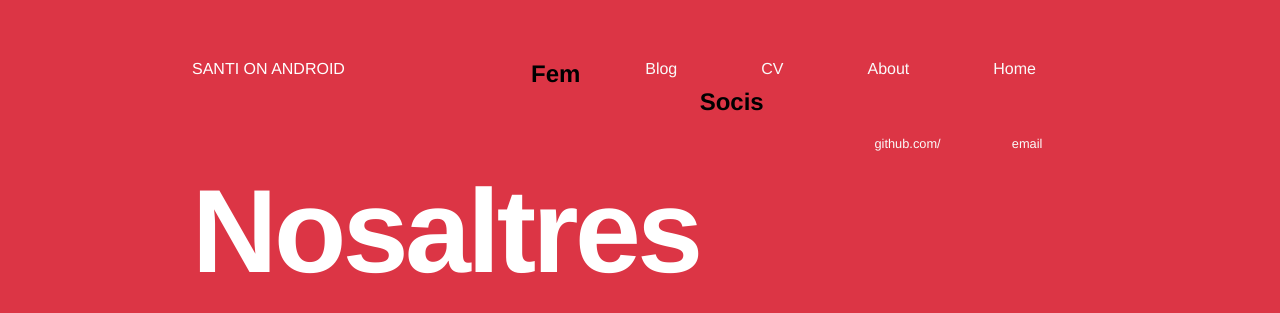
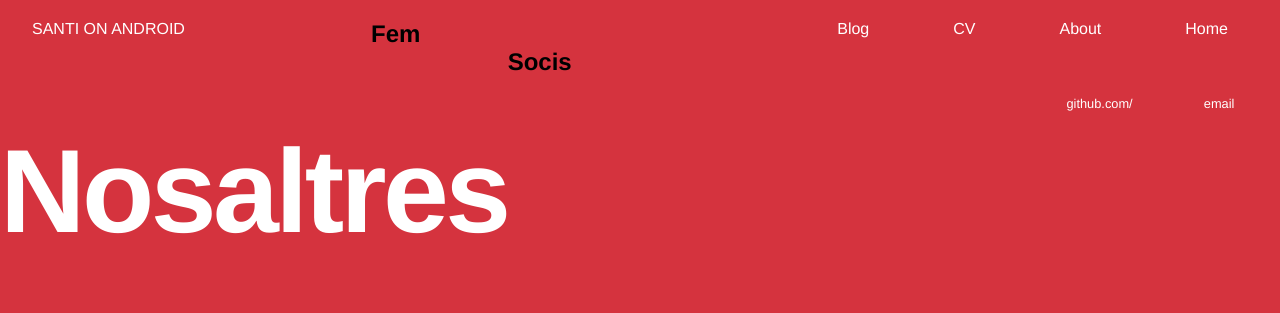
Before and after one commit to SantiOnAndroid/SantiOnAndroid.github.io, a Jekyll site: the page built from index.html, in a window 1280 px wide. Shown: the top 313 px of the page. Built offline with Jekyll 4.4.1, drawn with Linux system fonts in a browser that asks for light colours; some web fonts are replaced.

Commit message:
modificant titolj

```diff
--- a/css/main.css
+++ b/css/main.css
@@ -3,10 +3,11 @@
 
 
 body {
-    margin: 60px auto;
-    width: 70%;
+    margin: 0;
+    padding: 0;
+    width: 100%;
 
-    background: #dc3545;
+    background:rgb(213, 51, 62);
     transition: 3s;
     font-family: "Neue Einstellung",Helvetica Neue, Helvetica, Arial, sans-serif;
 
@@ -15,9 +16,10 @@ body {
 
 svg{
     font-family:inherit;
-    background:#dc3545;
+    background:inherit;
     fill: #fff;
     float: left;
+    margin-left: 2em;
 }
 
 
@@ -41,7 +43,7 @@ nav ul li, footer ul li {
 }
 a {
     text-decoration: none;
-    color: #fafafa;
+    color: #ffffff;
 }
 a:hover {
     text-decoration: underline;
```
